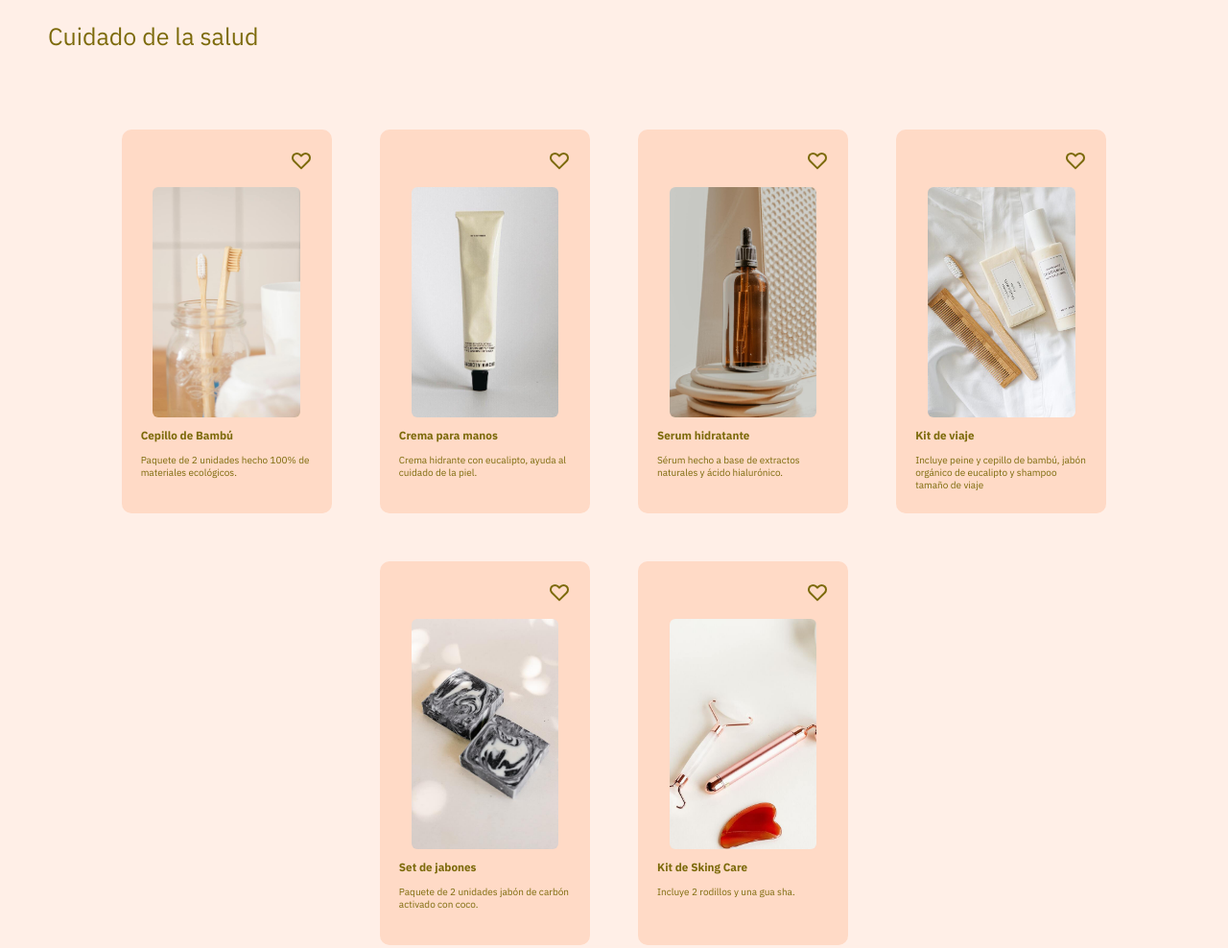
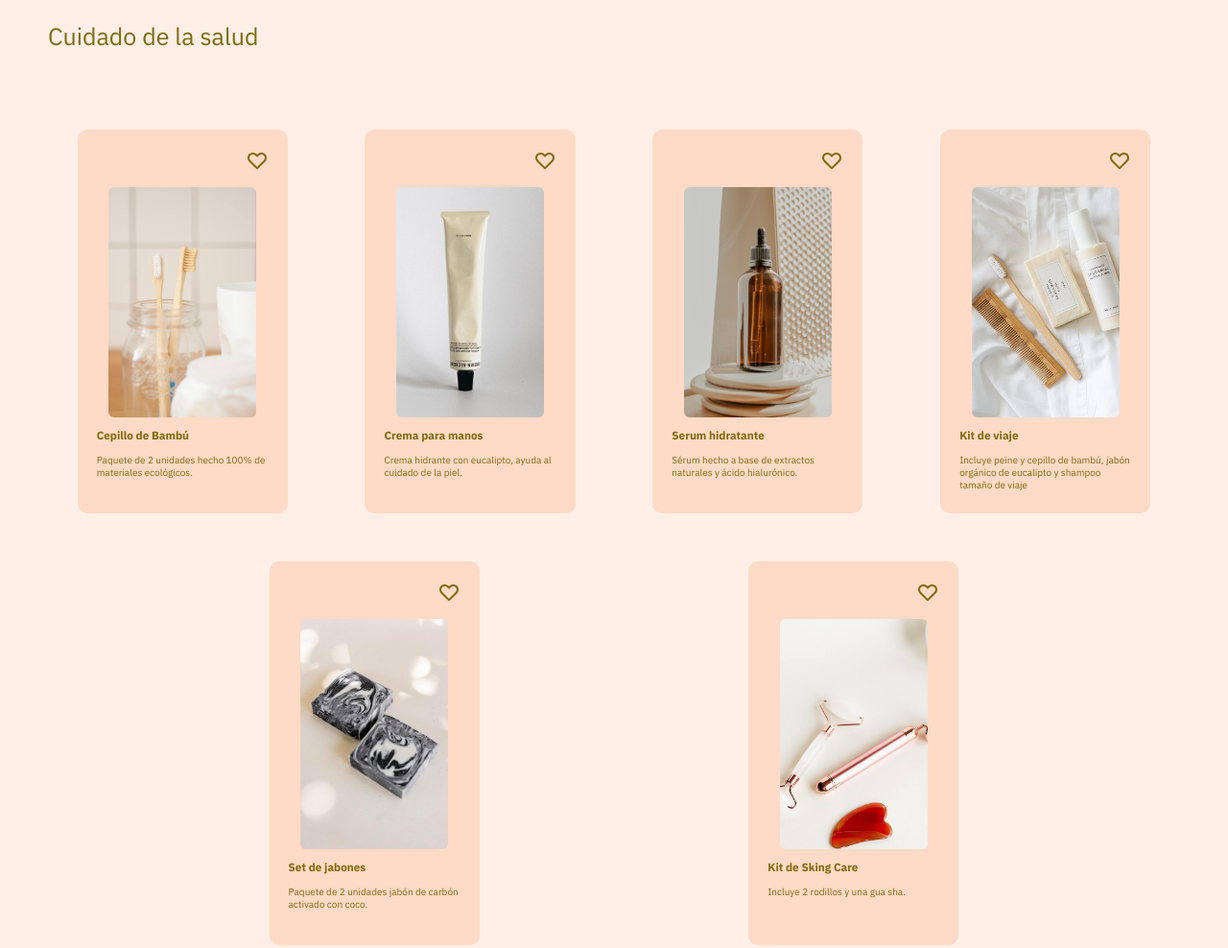
Before and after one commit to facuezeperalta/sass-platzi-fundamentos, a plain HTML site: page Eco-store/index.html in a window 1280 px wide. Shown: the part 700-1688 px from the top of the page at 96% size. Drawn offline with Linux system fonts and the light colour scheme.

Commit message:
Mixins usados

```diff
--- a/Eco-store/scss/main.scss
+++ b/Eco-store/scss/main.scss
@@ -105,12 +105,11 @@ section{
             padding-bottom: 60px;
         }
         .card-section{
-            display: flex;
+            @include flexCenter(row,space-evenly ,center );
+
             width: auto;
             height: auto;
             flex-wrap: wrap;
-            justify-content: center;
-            align-items: center;
             column-gap: 50px;
             row-gap: 50px;
         }
```
Also changed, not shown: Eco-store/css/main.css.
